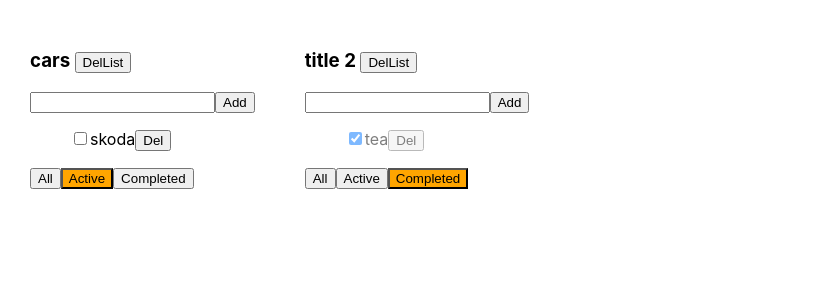
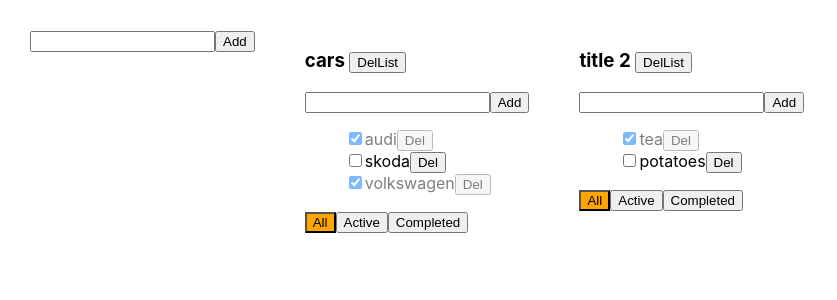
Before and after one commit to Zhenkaaf/trelloKama, a React (Create React App) app: page / in a window 1280 px wide. Shown: the top 300 px of the page, without its empty margins (0-837 px from the left). Built offline with nearby package versions, Linux system fonts and the light colour scheme.

Commit message:
fnWrapperToAddProps&newTodoList

```diff
--- a/src/App.tsx
+++ b/src/App.tsx
@@ -2,6 +2,7 @@ import { useState } from "react";
 import "./App.css";
 import TodoList, { TaskType } from "./components/todolist/Todolist";
 import { v1 } from "uuid";
+import AddItemForm from "./components/todolist/AddItemForm";
 
 export type FilterValuesType = "all" | "completed" | "active";
 type TodoListType = {
@@ -23,8 +24,8 @@ function App() {
   const todoListId2 = v1();
 
   const [todoLists, setTodoLists] = useState<Array<TodoListType>>([
-    { id: todoListId1, title: "cars", filter: "active" },
-    { id: todoListId2, title: "title 2", filter: "completed" },
+    { id: todoListId1, title: "cars", filter: "all" },
+    { id: todoListId2, title: "title 2", filter: "all" },
   ]);
 
   const [tasks, setTasks] = useState({
@@ -54,7 +55,10 @@ function App() {
       isDone: false,
     };
     tasks[todoListId] = [newTask, ...tasks[todoListId]];
-    setTasks({ ...tasks });
+    setTasks({
+      ...tasks,
+      [newTask.id]: [],
+    });
   };
 
   const changeStatusTask = (
@@ -94,9 +98,23 @@ function App() {
     delete tasks[todoListId];
     setTasks({ ...tasks });
   };
-  console.log("tasks", tasks);
+
+  const addItemTodoList = (title: string) => {
+    const newList: TodoListType = {
+      id: v1(),
+      title: title,
+      filter: "all",
+    };
+    setTodoLists([newList, ...todoLists]);
+    setTasks({
+      ...tasks,
+      [newList.id]: [],
+    });
+  };
+
   return (
     <div className="App">
+      <AddItemForm addItem={addItemTodoList} />
       {todoLists.map((item) => {
         let filteredTasks = tasks[item.id];
         if (item.filter === "completed") {
--- /dev/null
+++ b/src/components/todolist/AddItemForm.tsx
@@ -0,0 +1,38 @@
+import { KeyboardEventHandler, useRef, useState } from "react";
+
+type AddItemFormPropsType = {
+  addItem: (title: string) => void;
+};
+///////////////////////////////////////////////////////////
+const AddItemForm = (props: AddItemFormPropsType) => {
+  const inputRef = useRef<HTMLInputElement | null>(null);
+  const [error, setError] = useState<boolean>(false);
+  const enterKeyHandler: KeyboardEventHandler<HTMLInputElement> = (e) => {
+    setError(false);
+    if (e.key === "Enter") {
+      addTaskHandler();
+    }
+  };
+  const addTaskHandler = () => {
+    if (inputRef.current && inputRef.current.value.trim() !== "") {
+      props.addItem(inputRef.current.value.trim());
+      inputRef.current.value = "";
+    } else {
+      setError(true);
+    }
+  };
+
+  return (
+    <div>
+      <input
+        type="text"
+        ref={inputRef}
+        onKeyDown={enterKeyHandler}
+        className={error ? "error" : ""}
+      />
+      <button onClick={addTaskHandler}>Add</button>
+      {error && <div className="error__message">Field is required</div>}
+    </div>
+  );
+};
+export default AddItemForm;
--- a/src/components/todolist/Todolist.tsx
+++ b/src/components/todolist/Todolist.tsx
@@ -1,5 +1,5 @@
-import { KeyboardEventHandler, useRef, useState } from "react";
 import { FilterValuesType } from "../../App";
+import AddItemForm from "./AddItemForm";
 
 export type TaskType = {
   id: string;
@@ -22,25 +22,10 @@ type PropsType = {
   id: string;
   removeList: (todoListId: string) => void;
 };
-
+///////////////////////////////////////////////
 const TodoList = (props: PropsType) => {
-  const inputRef = useRef<HTMLInputElement | null>(null);
-  const [error, setError] = useState<boolean>(false);
-
-  const addTaskHandler = () => {
-    if (inputRef.current && inputRef.current.value.trim() !== "") {
-      props.addTask(inputRef.current.value.trim(), props.id);
-      inputRef.current.value = "";
-    } else {
-      setError(true);
-    }
-  };
-
-  const enterKeyHandler: KeyboardEventHandler<HTMLInputElement> = (e) => {
-    setError(false);
-    if (e.key === "Enter") {
-      addTaskHandler();
-    }
+  const addTaskWrapper = (title: string) => {
+    props.addTask(title, props.id);
   };
 
   return (
@@ -50,14 +35,7 @@ const TodoList = (props: PropsType) => {
         <button onClick={() => props.removeList(props.id)}>DelList</button>
       </h3>
       <div>
-        <input
-          type="text"
-          ref={inputRef}
-          onKeyDown={enterKeyHandler}
-          className={error ? "error" : ""}
-        />
-        <button onClick={addTaskHandler}>Add</button>
-        {error && <div className="error__message">Field is required</div>}
+        <AddItemForm addItem={addTaskWrapper} />
         <ul>
           {props.tasks.map((item) => (
             <li
```
